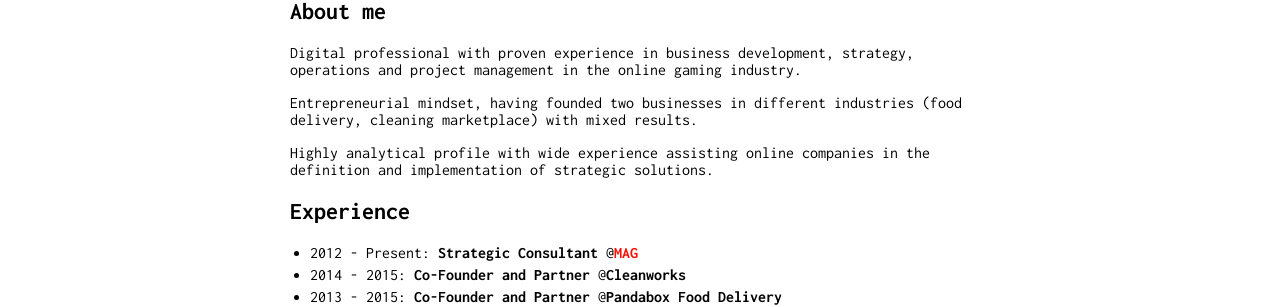
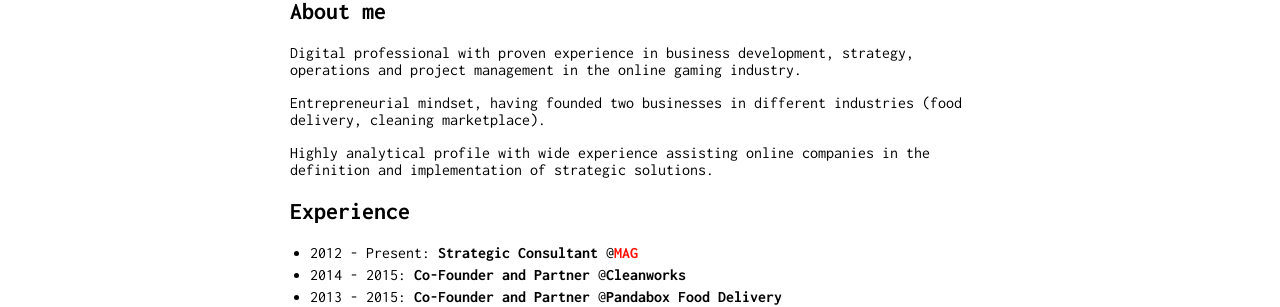
Before and after one commit to mario-chamorro/mario-chamorro.github.io, a Jekyll site: the page built from index.md, in a window 1280 px wide. Shown: the part 132-439 px from the top of the page. Built offline with Jekyll 4.4.1, drawn with Linux system fonts in a browser that asks for light colours; our own code applies the rules of GitHub Pages for plain Markdown files.

Commit message:
Update index.md

```diff
--- a/index.md
+++ b/index.md
@@ -6,7 +6,7 @@ layout: default
 
 Digital professional with proven experience in business development, strategy, operations and project management in the online gaming industry.
 
-Entrepreneurial mindset, having founded two businesses in different industries (food delivery, cleaning marketplace) with mixed results.
+Entrepreneurial mindset, having founded two businesses in different industries (food delivery, cleaning marketplace).
 
 Highly analytical profile with wide experience assisting online companies in the definition and implementation of strategic solutions.
 
```
